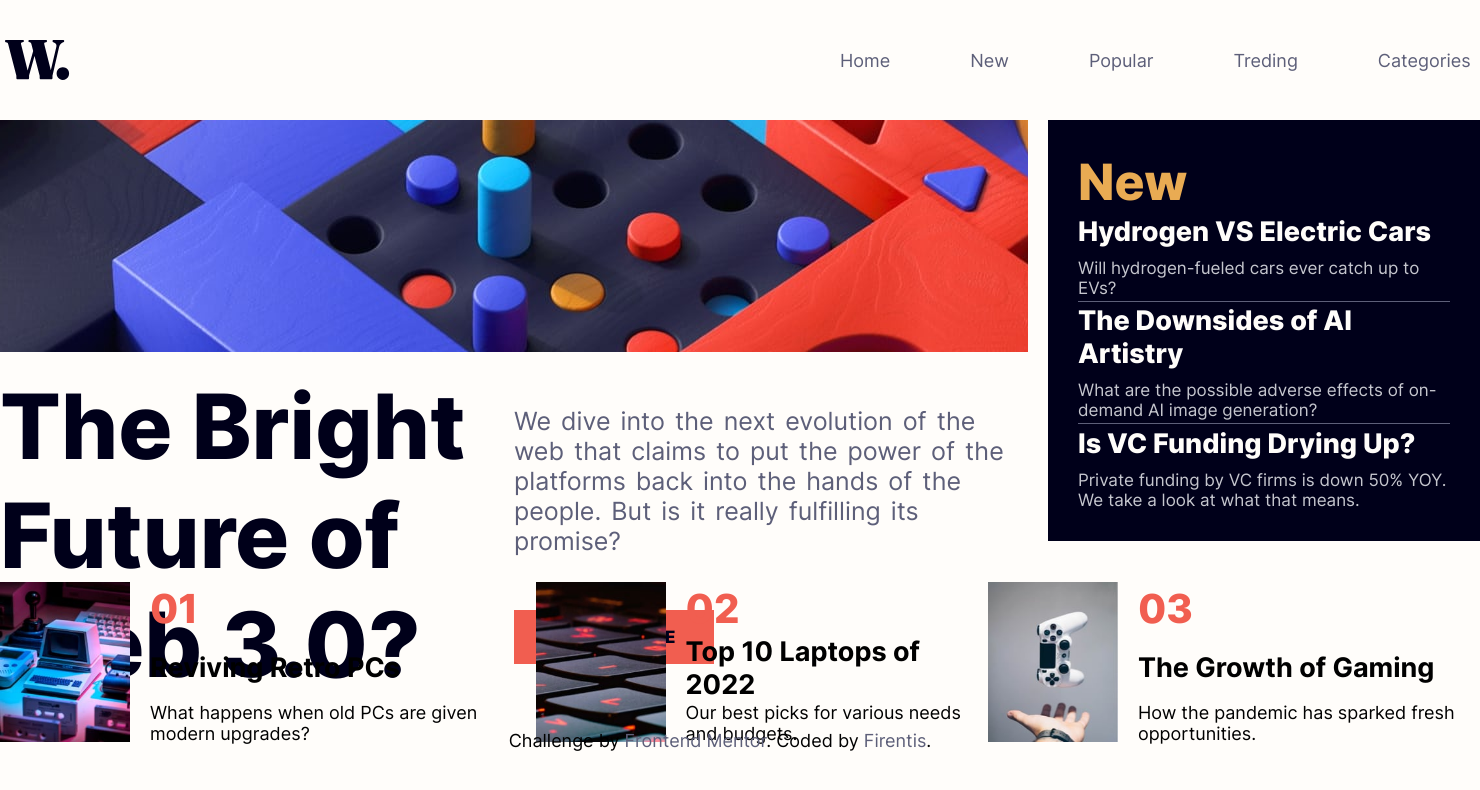
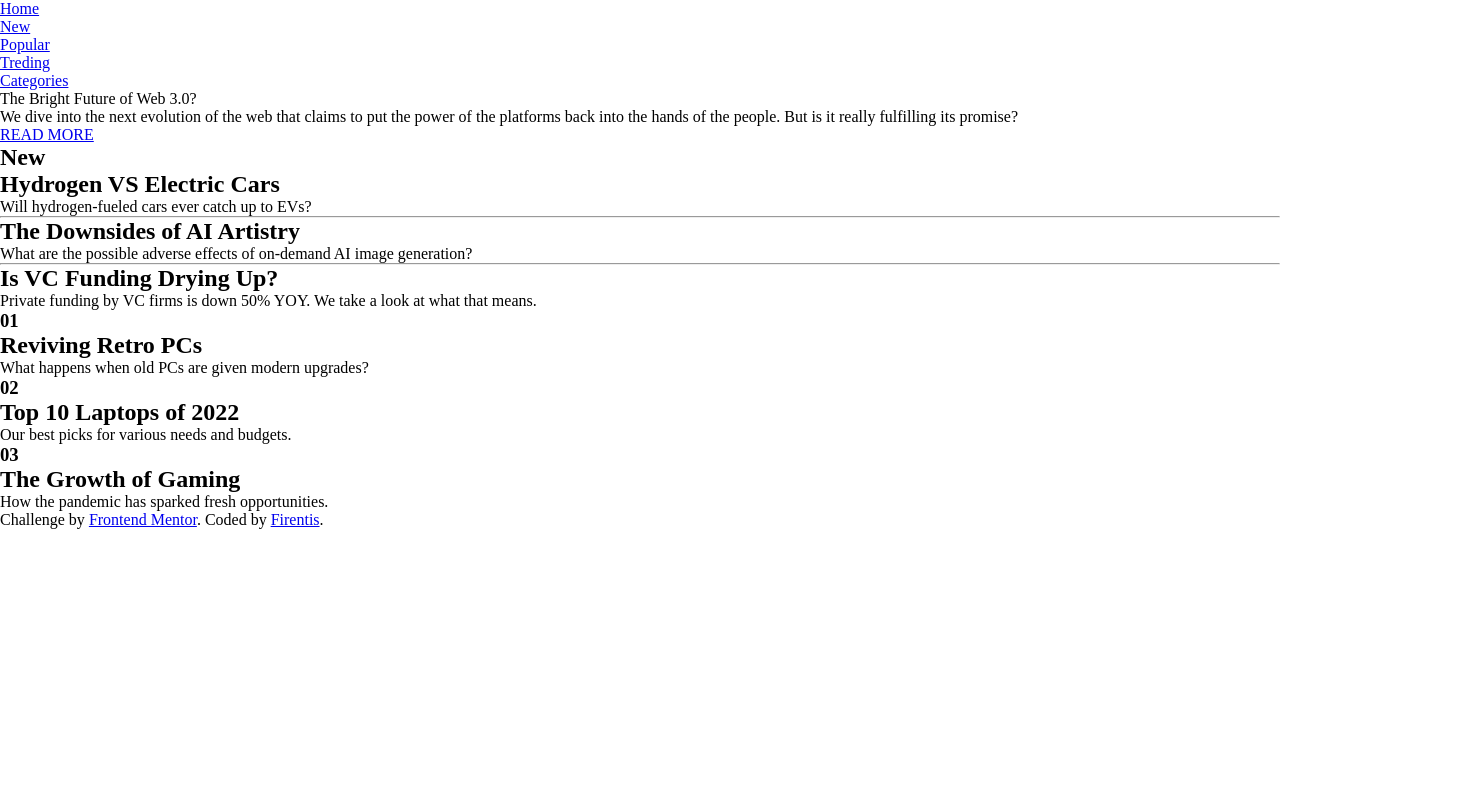
Before and after one commit to Firentis/New_Proyect_Cx6, a plain HTML site: page index.html in a window 1280 px wide. Shown: the whole page, 1480 px wide, since content can reach past the window. Drawn offline with Linux system fonts and the light colour scheme.

Commit message:
Elimiado

```diff
--- a/index.html
+++ b/index.html
@@ -3,7 +3,6 @@
 <head>
   <meta charset="UTF-8">
   <meta name="viewport" content="width=device-width, initial-scale=1.0">
-
   <link rel="icon" type="image/png"  href="./assets/images/favicon-32x32.png">
   <link rel="stylesheet" href="./style.css">
 
@@ -79,7 +78,7 @@
 
   <article>
     <div class="img1">
-      <img src="./assets/images/image-retro-pcs.jpg" alt="computadora">
+      <!-- <img src="./assets/images/image-retro-pcs.jpg" alt="computadora"> -->
     </div>
     <div class="text">
       <h1> 01</h1>
@@ -89,7 +88,7 @@
   </article>
   <article>
   <div class="img1">
-    <img src="./assets/images/image-top-laptops.jpg" alt="teclado">
+    <!-- <img src="./assets/images/image-top-laptops.jpg" alt="teclado"> -->
   </div>
     </div>
     <div class="text">
@@ -103,7 +102,7 @@
   </article>
   <article>
     <div class="img1">
-      <img src="./assets/images/image-gaming-growth.jpg" alt="Un mando">
+      <!-- <img src="./assets/images/image-gaming-growth.jpg" alt="Un mando"> -->
     </div>
       <div class="text">
       <h1>03</h1>
--- a/style.css
+++ b/style.css
@@ -31,203 +31,3 @@
     margin: 0;
     box-sizing: border-box;
 }
-body{
-    font-size: 18px;
-    font-family: "Newfont";
-    width: 1440px;
-    height:100vh;
-    background-color: var(--Off-white);
-    display: grid;
-    grid-column:100% ;
-    grid-template-rows: 15% 70% auto ;
-    grid-template-areas:
-    "header "
-    "main "
-    "footer "
-    ;
-
-}
-
-header{
-    grid-area: header;
-    width: 100%;
-    display: flex;
-    justify-content: space-between;
-    align-items: center;
-
-}
-nav{
-    display: flex;
-    width: 600px;
-}
-ul{
-    width: 550px;
-    display: flex;
-    justify-content: space-around;
-    gap: 80px;
-
-}
-li{
-    list-style-type: none;
-}
-a{
-    text-decoration: none;
-    color: var(--Dark-grayish-blue);
-    transition: 350ms;
-}
-a:hover{
-    color: var(--primary-Soft-orange);
-}
-.logo{
-    height: 75px;
-    width: 75px;
-    background-image: url(./assets/images/logo.svg);
-    background-repeat: no-repeat;
-    background-position: center;
-}
-main{
-    grid-area:main;
-    display: grid;
-    grid-template-columns: 40% 30% 30%;
-    grid-template-rows: 50% 30% 20%;
-    grid-template-areas:
-    "section section aside "
-    "section section aside"
-    "section2 section2 section2"
-    ;
-    gap: 20px;
-
-}
-.section1{
-    grid-area: section;
-    display: grid;
-    grid-template-columns: 50% 50%;
-    grid-template-rows: 55% auto;
-    grid-template-areas:
-    "imagen imagen"
-    "contenido1 contenido2"
-    ;
-  height: 90%;
-}
-.imagen_1{
-    grid-area: imagen;
-    background-image: url(./assets/images/image-web-3-desktop.jpg);
-    background-repeat: no-repeat;
-    background-position:center ;
-
-}
-.article_1{
-    grid-area: contenido1;
-    font-size: 90px;
-    font-family: "NewFont-ExtraBold";
-    font-weight: bolder;
-    text-align: start;
-    color: var(--Very-dark-blue);
-    margin-top: 20px;
-}
-.article_2{
-    grid-area: contenido2;
-    width: 100%;
-    display: flex;
-    flex-direction: column;
-    justify-content: space-evenly;
-    margin-top: 20px;
-
-}
-.article_2 p{
-    font-size: 25px;
-    color: var(--Dark-grayish-blue);
-    word-spacing: 3px;
-}
-.article_2 a{
-    background-color: var(--primary_2-Soft-red);
-    font-family: "NewFont-ExtraBold";
-    display: block;
-    width: 200px;
-    padding: 17px;
-    font-size: 17px;
-    font-weight: bolder;
-    color: var(--Very-dark-blue);
-    text-align: center;
-    align-content: center;
-    margin-top: 20px;
-    letter-spacing: 3px;
-    transition: 350ms;
-}
-.article_2 a:hover{
-    background-color: var(--Very-dark-blue);
-    color: var(--Off-white);
-}
-aside{
- grid-area: aside;
- display: flex;
- flex-direction: column;
- justify-content: space-around;
- background-color: var(--Very-dark-blue);
- color: var(--Off-white);
- padding: 30px;
- height: 90%;
-}
-aside h1{
-    font-size: 50px;
-    color: var(--primary-Soft-orange);
-    font-family: "NewFont-ExtraBold";
-}
-aside h2{
-    color: var(--Off-white);
-    font-family: "NewFont-ExtraBold";
-    transition: 350ms;
-}
-aside h2:hover{
-    cursor: pointer;
-    color: var(--primary-Soft-orange);
-}
-hr{
-    height: 0.5px;
-    background-color: var(--Dark-grayish-blue);
-    border: none;
-}
-aside p{
- color: var(--Grayish-blue);
- font-size: 17px;
- margin-top: 10px;
-}
-.section2{
-grid-area: section2;
-display: flex;
-justify-content: space-between;
-align-items: center;
-}
-.section2 article {
- display: flex;
- justify-content: center;
- align-items: center;
-}
-.section2 article h1{
-    color: var(--primary_2-Soft-red);
-    font-size: 40px;
-    font-family: "NewFont-ExtraBold";
-}
-img{
- height: 160px;
- width: 130px;
- margin-right: 20px;
-}
-.text{
-    height: 160px;
-    display: flex;
-    flex-direction: column;
-    justify-content: space-between;
-    transition: 350ms;
-}
-.text h2:hover{
-    color: var(--primary_2-Soft-red);
-    cursor: pointer;
-
-}
-
-footer{
-    grid-area: footer;
-    text-align: center;
-    align-content: center;
-}
```
